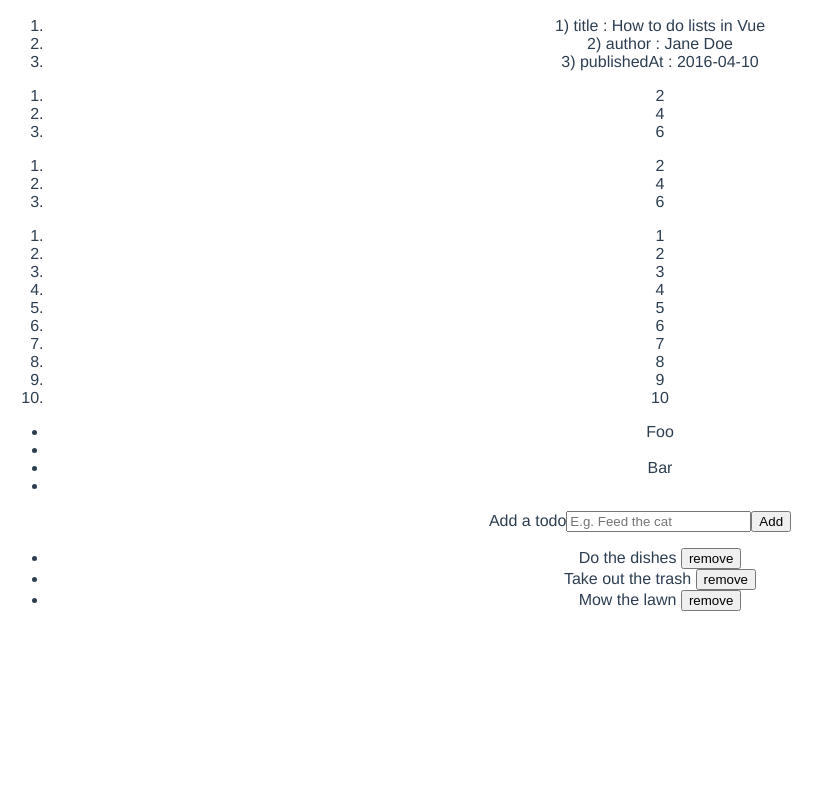
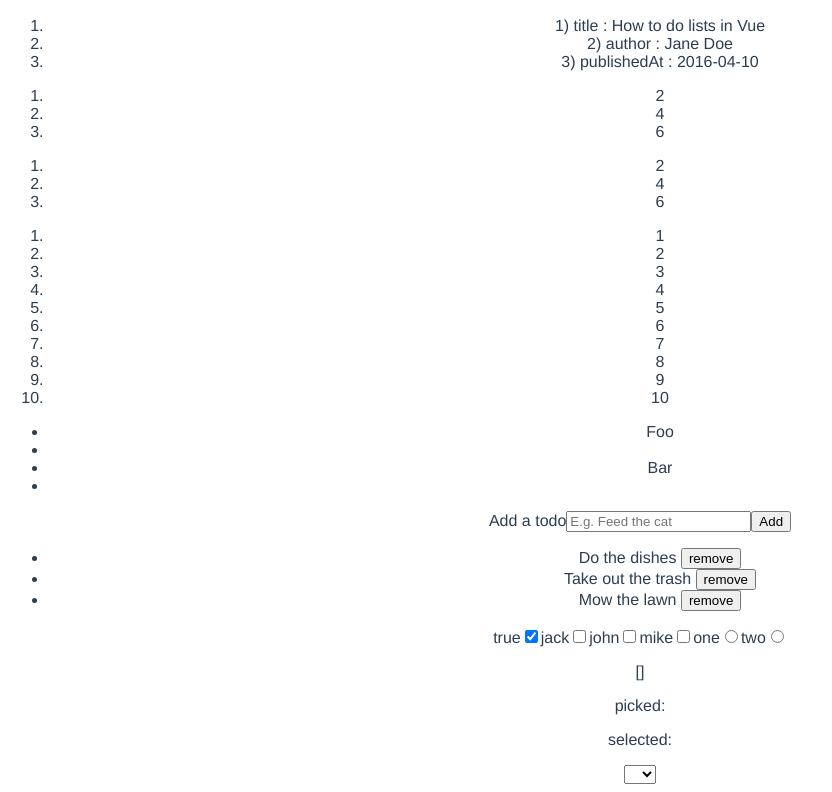
Before and after one commit to hayhyang/vue2-tutorial, a Vue app: page / in a window 1280 px wide. Shown: the part 962-1754 px from the top of the page, without its empty margins (0-832 px from the left). Before the commit the page ends 1589 px from the top, so only its background shows below. Built offline with nearby package versions, Linux system fonts and the light colour scheme.

Commit message:
[vue2/Form Input Binding] input, radio, select, checkbox

```diff
--- a/src/App.vue
+++ b/src/App.vue
@@ -49,6 +49,7 @@
 <!--    controlling reusable elements with key-->
     <ListRendering />
     <todo-list />
+    <check-box />
   </div>
 
 
@@ -61,10 +62,12 @@ import axios from 'axios'
 import ClassComponent from "@/components/ClassComponent.vue";
 import ListRendering from "@/components/ListRendering.vue";
 import TodoList from "@/components/TodoList.vue";
+import CheckBox from "@/components/CheckBox.vue";
 
 export default {
   name: 'App',
   components: {
+    CheckBox,
     TodoList,
     ListRendering,
     ClassComponent,
--- a/src/components/CheckBox.vue
+++ b/src/components/CheckBox.vue
@@ -0,0 +1,54 @@
+<template>
+<div>
+  <label for="checkbox">{{checked}}</label>
+  <input id="checkbox" type="checkbox" v-model="checked"/>
+
+  <label for="jack">jack</label>
+  <input id="jack" value="jack" type="checkbox" v-model="checks"/>
+
+  <label for="john">john</label>
+  <input id="john" value="john" type="checkbox" v-model="checks"/>
+
+  <label for="mike">mike</label>
+  <input id="mike" value="mike" type="checkbox" v-model="checks"/>
+
+  <label for="one">one</label>
+  <input id="one" value="one" type="radio" v-model="picked"/>
+
+  <label for="two">two</label>
+  <input id="two" value="two" type="radio" v-model="picked"/>
+  <p>{{checks}}</p>
+  <p>picked: {{picked}}</p>
+  <p>selected: {{selected}}</p>
+
+  <select v-model="selected">
+    <option>A</option>
+    <option>B</option>
+    <option>C</option>
+  </select>
+</div>
+</template>
+
+<script>
+export default {
+  name: 'CheckBox',
+  component: {},
+  data () {
+    return {
+      checked: true,
+      checks: [],
+      picked: '',
+      selected: ''
+    }
+  },
+  setup () {},
+  created () {},
+  mounted () {},
+  unmounted () {},
+  methods: {}
+}
+</script>
+
+<style>
+
+</style>
```
